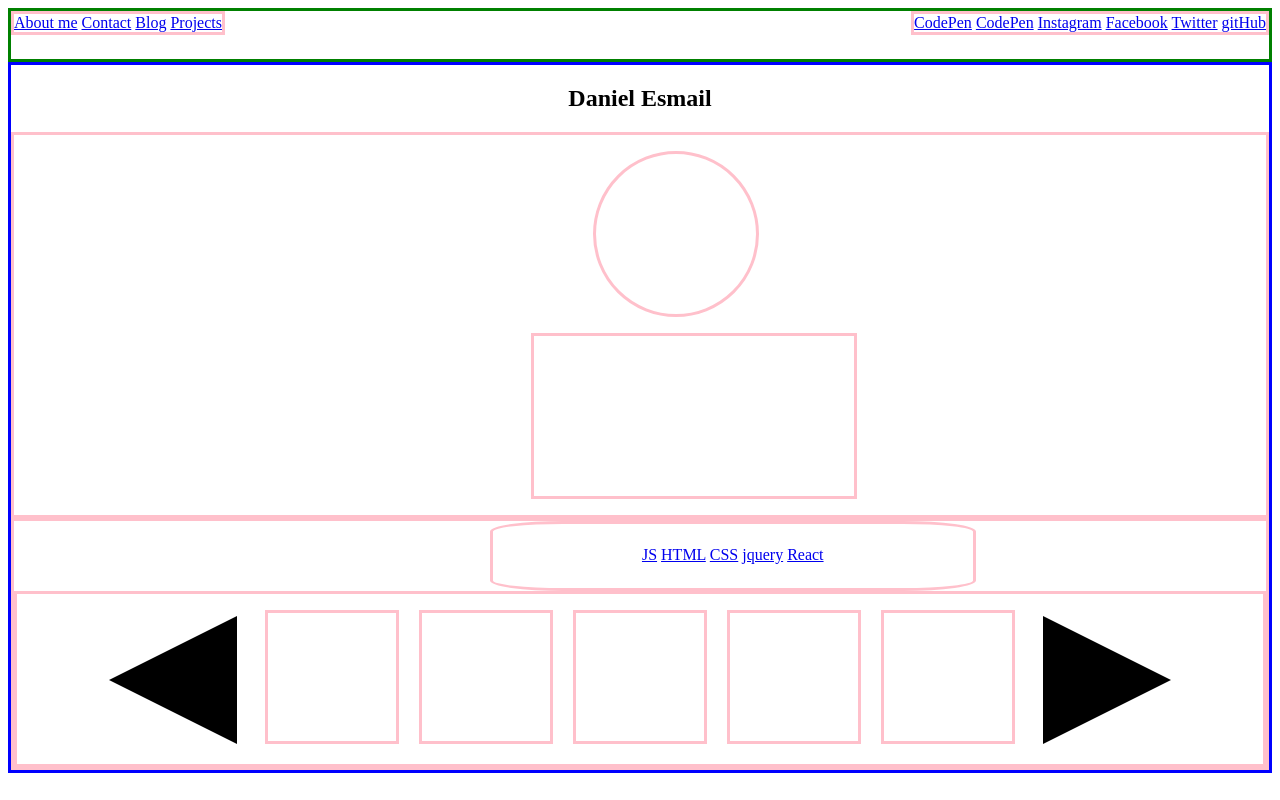
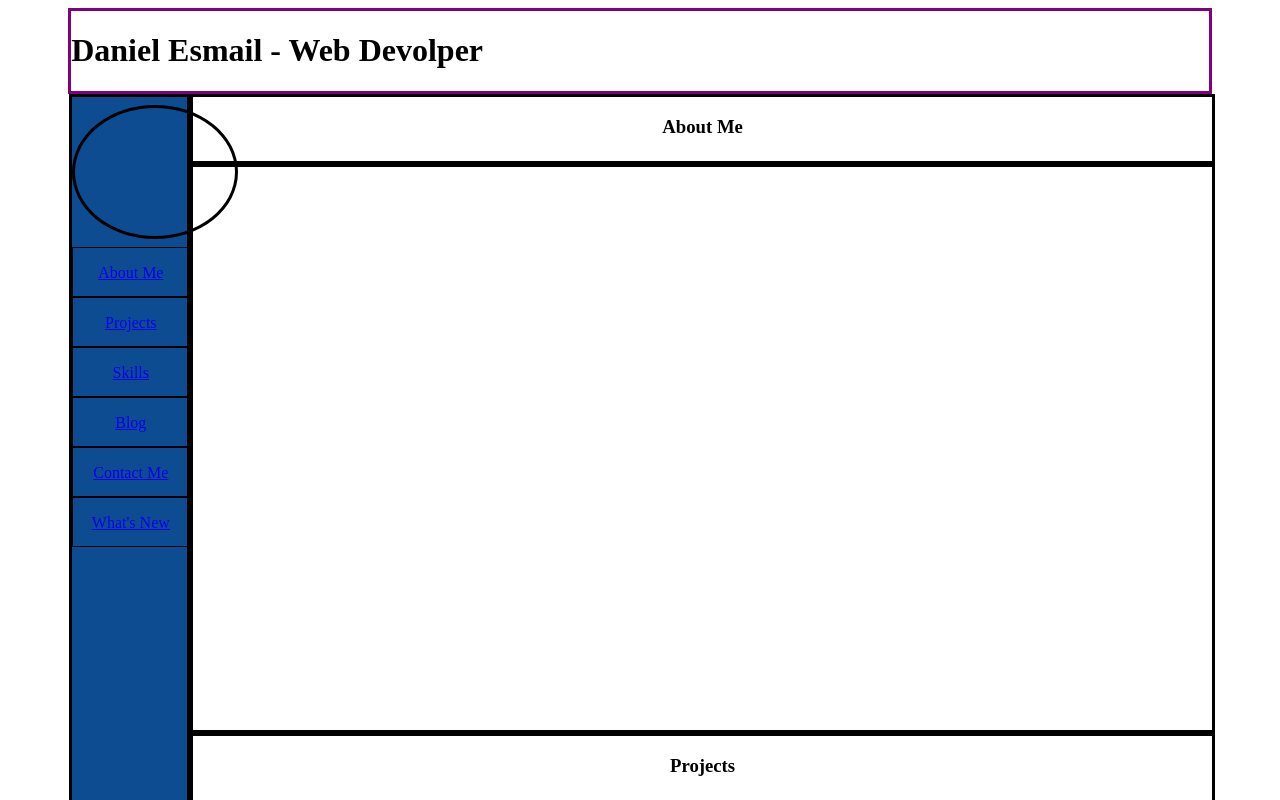
Before and after one commit to DanEsmail/WebProfile, a plain HTML site: page index.html in a window 1280 px wide. Shown: the top 800 px of the page. Drawn offline with nearby package versions, Linux system fonts and the light colour scheme.

Commit message:
Changing up my intial design for my website

```diff
--- a/index.html
+++ b/index.html
@@ -7,69 +7,91 @@
 
   <body>
     <header>
-
-    </header>
-    <nav>
-      <div id="links" class="nav-boxes">
-        <a href="#" class="nav-links">About me</a>
-        <a href="#" class="nav-links">Contact</a>
-        <a href="#" class="nav-links">Blog</a>
-        <a href="#" class="nav-links">Projects</a>
-      </div>
-      <div id="socials" class="nav-boxes">
-        <a href="#"class="social-links">CodePen</a>
-        <a href="#" class="social-links">CodePen</a>
-        <a href="#" class="social-links">Instagram</a>
-        <a href="#" class="social-links">Facebook</a>
-        <a href="#" class="social-links">Twitter</a>
-        <a href="#" class="social-links">gitHub</a>
-      </div>
-    </nav>
-
-
-    <section>
-      <h1>Daniel Esmail</h1>
-      <div id="about-me-section">
-        <div id="picture">
-
-        </div>
-        <div id="about-me">
+      <h1>Daniel Esmail - Web Devolper</h1>
+      <div id="socials">
+        <div id="twitter" class="socials">
 
         </div>
       </div>
-      <div id="project-container">
-        <div id="tag-bar">
-          <a href="#">JS</a>
-          <a href="#">HTML</a>
-          <a href="#">CSS</a>
-          <a href="#">jquery</a>
-          <a href="#">React</a>
-        </div>
-        <div id="projects">
-          <svg viewBox = "0,0,100,100">
-            <polygon points="0 50, 100 100, 100 0"/>
-          </svg>
-              <div class="projects">
+    </header>
+    <section id="containt-holder">
+      <section id="nav-area">
+        <div id="picture" class="nav-box">
 
         </div>
-              <div class="projects">
+        <div class="nav-box">
+          <a href="#" class="nav-link">About Me</a>
+        </div>
+        <div class="nav-box">
+          <a href="#" class="nav-link">Projects</a>
+        </div>
+        <div class="nav-box">
+          <a href="#" class="nav-link">Skills</a>
+        </div>
+        <div class="nav-box">
+          <a href="#" class="nav-link">Blog</a>
+        </div>
+        <div class="nav-box">
+          <a href="#" class="nav-link">Contact Me</a>
+        </div>
+        <div class="nav-box">
+          <a href="#" class="nav-link">What's New</a>
+        </div>
+
+
+      </section>
+
+
+      <section id="main-containt">
+        <div class="containt-container">
+          <div class="containt-header">
+            <h1>About Me</h1>
+          </div>
+          <div class="containt-body">
 
           </div>
-               <div class="projects">
+          <div class="containt-container">
+            <div class="containt-header">
+              <h1>Projects</h1>
+            </div>
+            <div class="containt-body">
 
             </div>
-               <div class="projects">
+            <div class="containt-container">
+              <div class="containt-header">
+                <h1>Skills</h1>
+              </div>
+            <div class="containt-body">
 
             </div>
-               <div class="projects">
+              <div class="containt-container">
+              <div class="containt-header">
+                <h1>Blog</h1>
+              </div>
+              <div class="containt-body">
 
             </div>
-           <svg viewBox = "0,0,100,100">
-              <polygon points="0 0, 0 100, 100 50"/>
-          </svg>
+              <div class="containt-container">
+              <div class="containt-header">
+                <h1>Contact Me</h1>
+              </div>
+              <div class="containt-body">
+
               </div>
             </div>
+            <div class="containt-container">
+            <div class="containt-header">
+              <h1>What's New </h1>
+            </div>
+            <div class="containt-body">
+
+            </div>
+          </div>
+          </div>
+
       </section>
+    </section>
+
   <footer></footer>
 
 
--- a/main.css
+++ b/main.css
@@ -1,83 +1,82 @@
-/*-------------------Gobal area -------------------------->*/
+/*-------------------General--------------------------*/
 div{
-  border: solid pink;
+
+}
+#containt-holder{
+
+  width: 91%;
+  margin: 0 auto;
+  position: relative;
+  left: 0.35%;
+}
+/*-------------------Header---------------------------*/
+
+header{
+  height: 5em;
+  width: 90%;
+  border: solid purple;
+  margin: 0 auto;
+}
+/*-------------------Aside----------------------------*/
+
+#nav-area{
+  height: 52em;
+  width: 10%;
+  border: solid black 0.2em;
+  display: inline-block;
+  margin-right: 0px;
+  float: left;
+  text-align: center;
+  background-color: #0E4C92;
+
+
+
+}
+#picture{
+  height: 8em;
+  width: 10em;
+  border-radius: 50%;
+  border: solid black;
+  margin: 0 auto;
+  margin-top: 0.5em;
+  margin-bottom: 0.5em;
+}
+.nav-link{
+  border: solid black 0.1em;
+  width: 100%;
+  height: 2em;
+  display: block;
+  position: relative;
+  padding-top: 1em;
 }
 
-/*-------------------Nav area -------------------------->*/
-nav{
-  height: 3em;
-  border: solid green;
-}
-.nav-boxes{
-  display: inline-block;
-}
-#links{
-  float: left;
-}
-#socials{
-  float: right;
+.nav-link:hover{
+  left: 30%;
 }
 
 
-/*-------------------About me area -------------------------->*/
-section{
-  border: solid blue;
+/*-------------------Main-containt--------------------*/
+
+#main-containt{
+  height: 40em;
+  width: 88.55%;
+
+  display: inline-block;
+  margin-left: 0px;
+  margin-right: 0px;
+}
+.containt-header{
+  height: 4em;
   text-align: center;
-
+  width: 100%;
+  margin-top: 0px;
+  margin-bottom: 0px;
+  border: solid black 0.2em;
 }
-
-section h1 {
-
+.containt-body{
+  height: 35.2em;
+  width: 100%;
+  margin-top: 0px;
+  margin-bottom: 0px;
+  border: solid black 0.2em;
 }
-#about-me-section {
-}
-
-#about-me-section div{
-  position: relative;
-  margin: 1em;
-
-}
-
-
-
-#picture{
-  width: 10em;
-  height: 10em;
-  border-radius: 50%;
-  left: 45%;
-
-
-}
-
-#about-me{
-  width: 20em;
-  height: 10em;
-  left: 40%;
-}
-
-
-/*-------------------Project area -------------------------->*/
-#tag-bar{
-  height: 4em;
-  width: 30em;
-  position: relative;
-  left: 38%;
-  border-radius: 15%;
-}
-#tag-bar a{
-  position: relative;
-  top: 35%;
-}
-
-.projects{
-  display: inline-block;
-  width: 8em;
-  height: 8em;
-  margin: 1em 0.5em 1em 0.5em;
-}
-
-svg{
-  margin: 1em;
-  width: 8em;
-  height: 8em;
-}
```
Also changed, not shown: 1 other file. Lines whose indentation alone changed are shown as unchanged.
